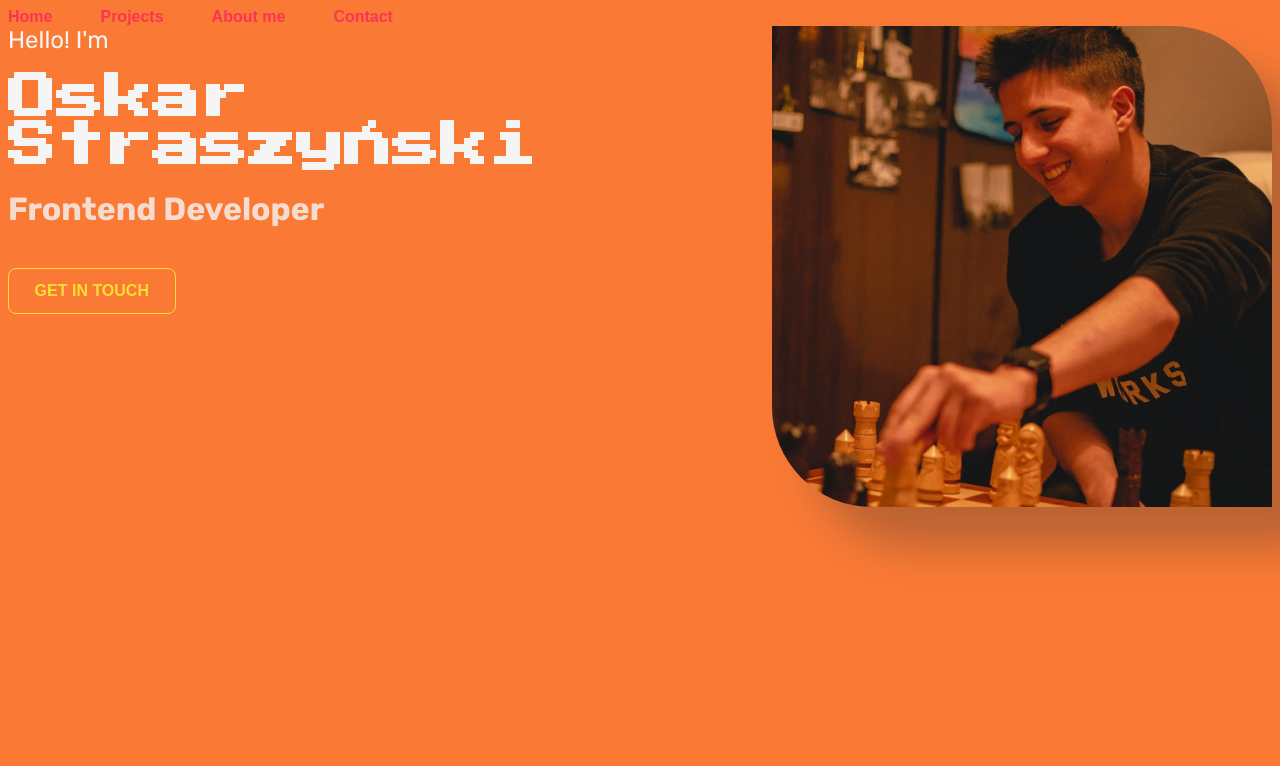
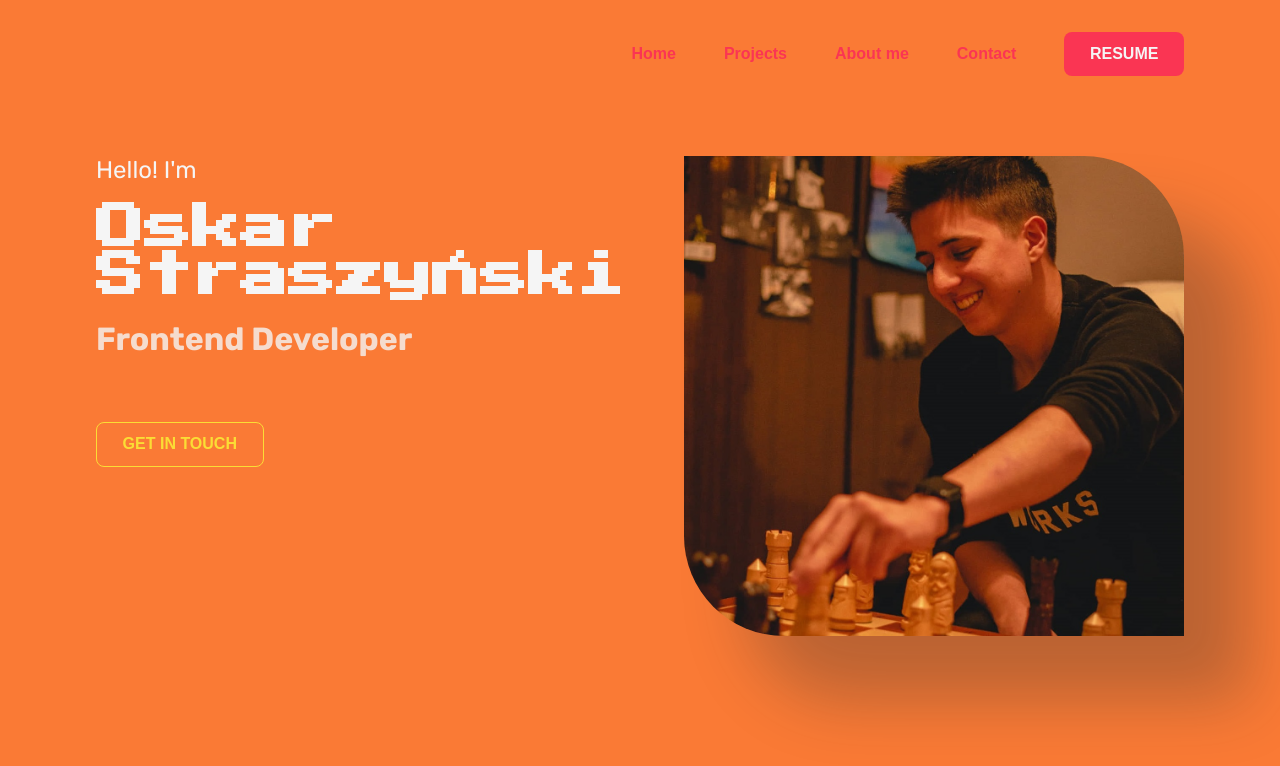
Before and after one commit to slothmast3r/personal-page-new, a Vue app: page / in a window 1280 px wide. Shown: the top 766 px of the page. Built offline with nearby package versions, Linux system fonts and the light colour scheme.

Commit message:
styles xd

```diff
--- a/src/App.vue
+++ b/src/App.vue
@@ -1,7 +1,12 @@
 <template>
   <div>
-    <nav-bar :tabs="mainTabs"></nav-bar>
-    <introduction></introduction>
+    <div class="main-nav-bar">
+      <nav-bar
+        :tabs="mainTabs"
+      />
+      <personal-button>Resume </personal-button>
+    </div>
+    <introduction />
   </div>
 </template>
 
@@ -9,9 +14,11 @@
 
 import Introduction from "@/components/Introduction";
 import NavBar from "@/components/NavBar";
+import PersonalButton from "@/components/PersonalButton";
 export default {
   name: 'App',
   components: {
+    PersonalButton,
     NavBar,
     Introduction
   },
@@ -33,8 +40,15 @@ body{
   background: $main-color;
   font-family: 'Rubik', sans-serif;
   color: $white-smoke;
+  margin: 2rem 6rem;
 }
 #app {
 
 }
+.main-nav-bar {
+  display: flex;
+  align-items: center;
+  justify-content: right;
+  gap: 3rem;
+}
 </style>
--- a/src/components/Introduction.vue
+++ b/src/components/Introduction.vue
@@ -35,6 +35,8 @@ export default {
 <style scoped lang="scss">
 .introduction-wrapper {
   display: flex;
+  justify-content: space-between;
+  margin-top: 5rem;
   .welcome-text {
     font-weight: 400;
     font-size: 1.5rem;
@@ -51,13 +53,13 @@ export default {
     font-size: 2rem;
     font-weight: 700;
     opacity: 0.8;
-    margin-bottom: 40px;
+    margin-bottom: 4rem;
   }
   .image{
     width: 500px;
     border-radius: 0 100px;
 
-    box-shadow: 40px 40px 40px rgba(#2B302F, 0.3);
+    box-shadow: 4rem 4rem 4rem rgba(#2B302F, 0.3);
 
   }
 }
--- a/src/components/NavBar.vue
+++ b/src/components/NavBar.vue
@@ -43,7 +43,7 @@ $animate: all 0.2s ease-in-out;
       display: block;
       height: 2px;
       position: absolute;
-      bottom: 0;
+      bottom: -0.5rem;
       width: 100%;
       left: 0;
       background-color: $secondary-color;
```
